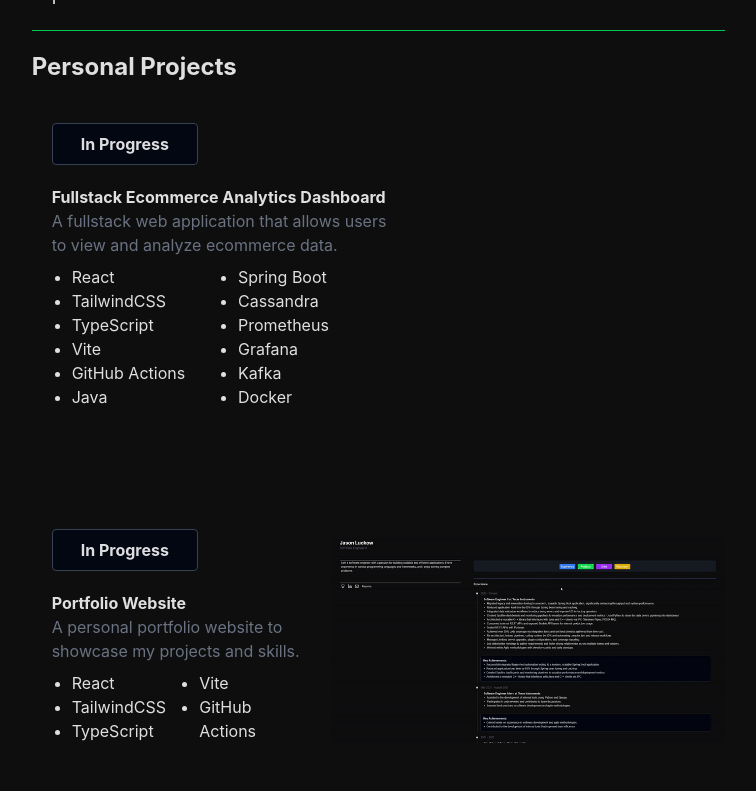
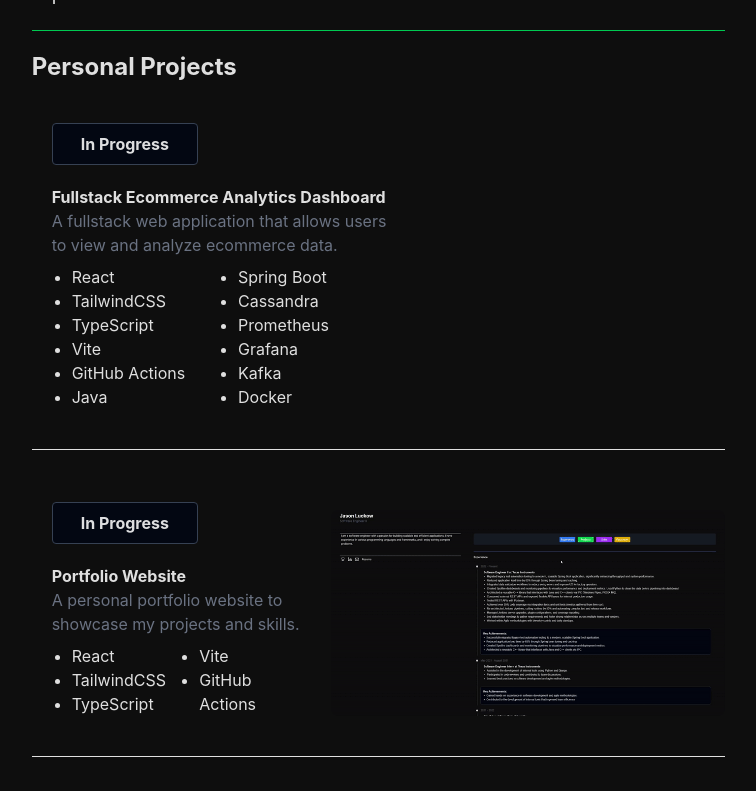
Before and after one commit to JasonLuckow/portfolio, a React (Vite) app: page / in a window 1280 px wide. Shown: the part 2269-3060 px from the top of the page, without its empty margins (475-1231 px from the left). Built offline with nearby package versions, Linux system fonts and the light colour scheme.

Commit message:
Fix spacing in projects and education

```diff
--- a/src/pages/Home.tsx
+++ b/src/pages/Home.tsx
@@ -121,9 +121,9 @@ function App() {
                             <div className="flex border-t border-green-500 pt-5 pb-5 mb-2">
                                 <h1 className='font-bold text-2xl'>Personal Projects</h1>
                             </div>
-                            <div className="flex flex-col gap-20">
+                            <div className='divide-y divide-gray-00 flex flex-col gap-10'>
                                 {me.projects.map((project, index) => (
-                                <div key={index} className="flex flex-col lg:flex-row pt-3 pb-7 pl-5 gap-5 justify-between">
+                                    <div key={index} className="flex flex-col lg:flex-row pt-3 pb-10 pl-5 gap-5 justify-between">
                                         <div className="flex flex-col self-center w-1/2">
                                             <h2 className="text-m font-bold border border-gray-700 rounded p-2 pl-7 pr-7 mb-5 w-fit bg-gray-950">{project.status}</h2>
                                             <h3 className="font-bold">{project.name}</h3>
@@ -194,9 +194,9 @@ function App() {
                             <div className="flex border-t border-yellow-500 pt-5 pb-5">
                                 <h1 className='font-bold text-2xl'>Education</h1>
                             </div>
-                            <div className='divide-y divide-gray-00'>
+                            <div className='divide-y divide-gray-00 flex flex-col gap-10'>
                             {me.education.map((edu, index) => (
-                                <div key={index} className="flex flex-col pt-3 pb-7 pl-5 ">
+                                <div key={index} className="flex flex-col pt-3 pb-10 pl-5 ">
                                     <h3 className="font-bold">{edu.degree}</h3>
                                     <p className="text-gray-500">{edu.institution} - {edu.year}</p>
                                     {edu.gpa ? <p className="text-gray-500">GPA: {edu.gpa} {edu.honors == "" ? "" : `(${edu.honors})`}</p> : null}
```
Lines whose indentation alone changed are shown as unchanged.
